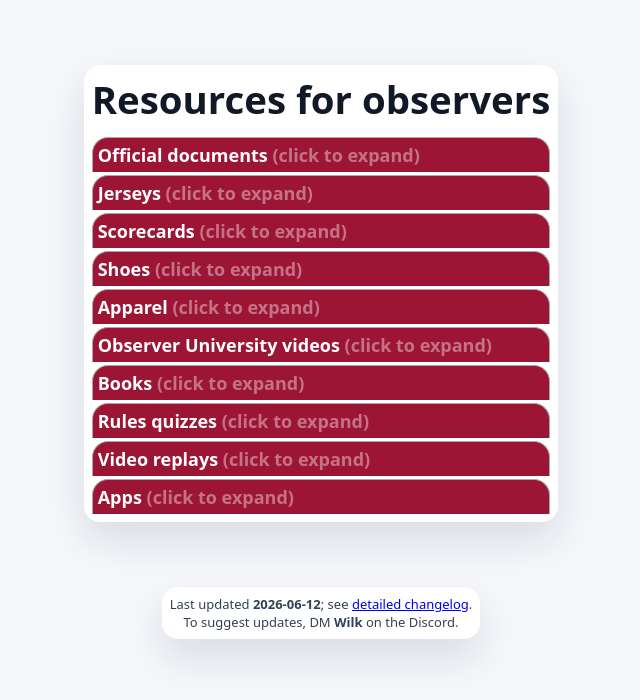
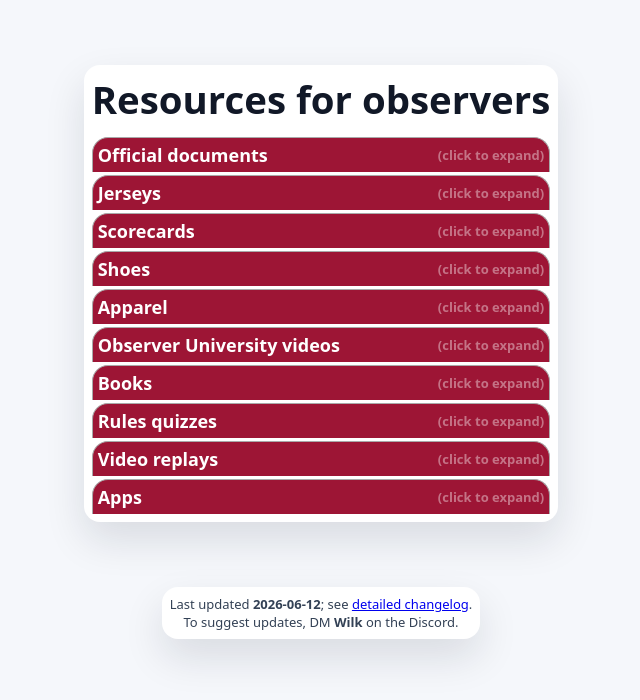
Before and after one commit to jdwilkinson/ObserverResources, a React (Vite) app: page / in a window 1280 px wide. Shown: the top 700 px of the page, without its empty margins (319-959 px from the left). Built offline with nearby package versions, Linux system fonts and the light colour scheme.

Commit message:
Make sections say "tap" instead of "click" on mobile (I hope).  UI changes to the "click to expand" text.

```diff
--- a/src/CollapsibleSection.tsx
+++ b/src/CollapsibleSection.tsx
@@ -7,12 +7,22 @@ const CollapsibleSection = (props: { sectionTitle: string; children: React.React
         setCollapsed(!collapsed);
     }
 
+    function getToggleVerb(): string {
+        // Derived from https://stackoverflow.com/a/77654885
+        const userAgent = navigator?.userAgent?.toLowerCase();
+        if (userAgent) {
+            const isMobile = /iphone|ipad|ipod|android|windows phone/g.test(userAgent);
+            const isTablet = /(ipad|tablet|playbook|silk)|(android(?!.*mobile))/g.test(userAgent);
+            return isMobile || isTablet ? "tap" : "click";
+        }
+        return "click";
+    }
+
     return (
         <>
             <div className="section-header" onClick={onClick}>
-                {props.sectionTitle}
-                &nbsp;
-                <span className="grayscale">(click to {collapsed ? "expand" : "collapse"})</span>
+                <span>{props.sectionTitle}</span>
+                <span className="click-to-collapse">({getToggleVerb()} to {collapsed ? "expand" : "collapse"})</span>
             </div>
             {collapsed ?
                 <></> :
--- a/src/index.css
+++ b/src/index.css
@@ -45,9 +45,10 @@ p {
   cursor: pointer;
 }
 
-.grayscale {
+.click-to-collapse {
   filter: grayscale(1) opacity(0.4);
   color: white;
+  font-size: small;
 }
 
 .section-header {
@@ -66,6 +67,11 @@ p {
   border-right: 1px solid darkgray;
   border-top: 1px solid darkgray;
   border-radius: 1rem 1rem 0 0;
+
+  /* To align header and expand/collapse to the sides */
+  display: flex;
+  justify-content: space-between;
+  align-items: center;
 }
 
 .section-content {
```
